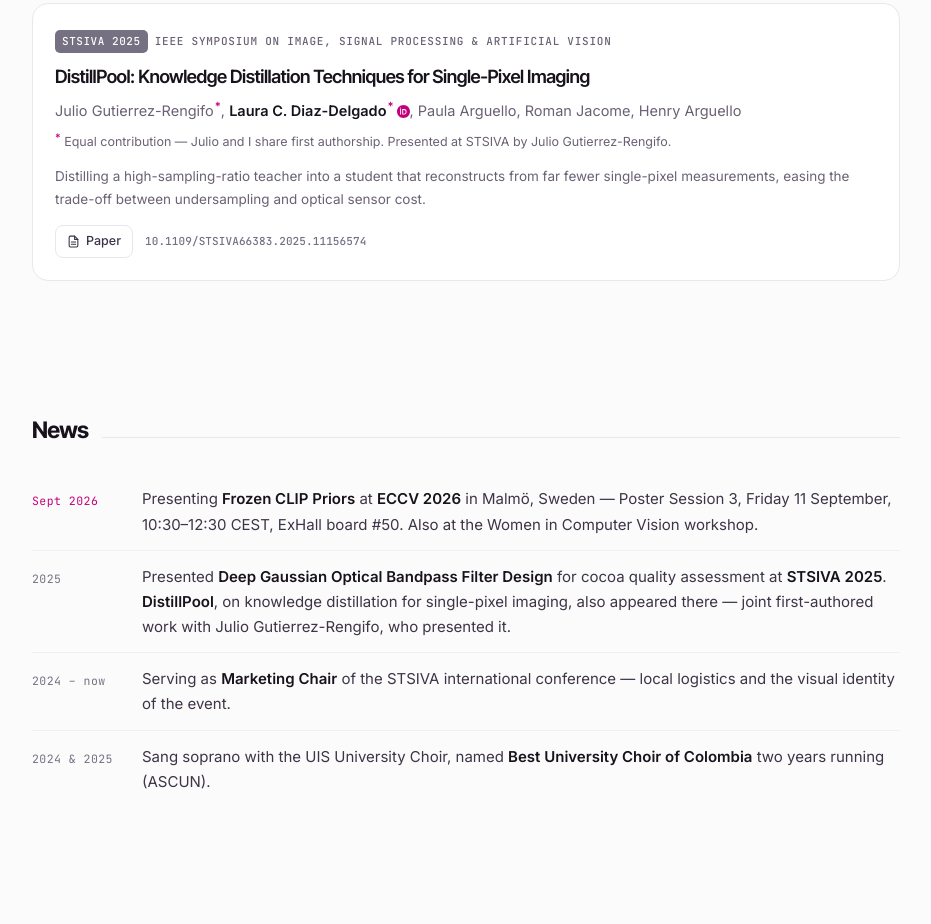
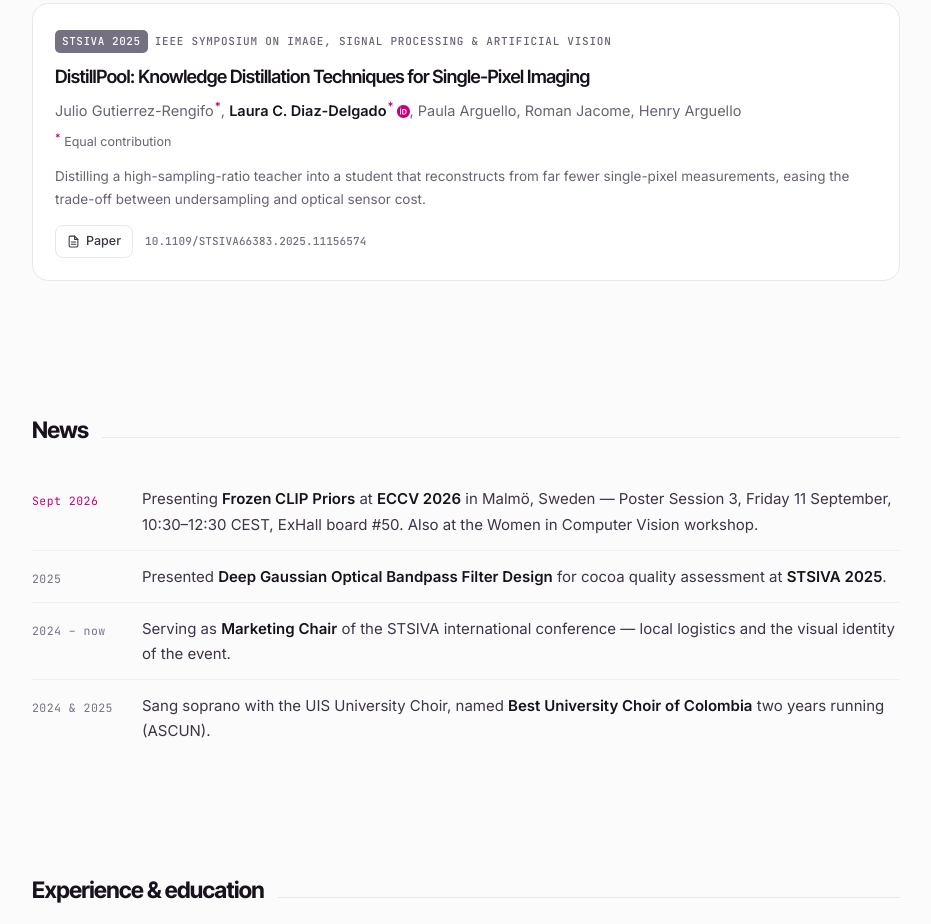
Before and after one commit to LauraCD2/LauraCD2.github.io, a plain HTML site: page index.html in a window 1280 px wide. Shown: the part 2520-3444 px from the top of the page, without its empty margins (174-1105 px from the left). Drawn offline with Linux system fonts and the light colour scheme.

Commit message:
Trim equal-contribution note and 2025 news entry
Co-Authored-By: Claude Opus 5 <noreply@anthropic.com>

```diff
--- a/index.html
+++ b/index.html
@@ -631,7 +631,7 @@ footer a:hover{color:var(--magenta)}
       <div class="pubvenue muted"><span class="tag">STSIVA 2025</span> IEEE Symposium on Image, Signal Processing &amp; Artificial Vision</div>
       <h3>DistillPool: Knowledge Distillation Techniques for Single-Pixel Imaging</h3>
       <p class="authors">Julio Gutierrez-Rengifo<sup class="eq">*</sup>, <span class="me">Laura C. Diaz-Delgado</span><sup class="eq">*</sup><a class="orcid" href="https://orcid.org/0009-0003-9917-9505" target="_blank" rel="noopener" aria-label="ORCID iD 0009-0003-9917-9505" title="ORCID 0009-0003-9917-9505"><svg viewBox="0 0 24 24" fill="currentColor" aria-hidden="true"><path d="M12 0C5.37 0 0 5.37 0 12s5.37 12 12 12 12-5.37 12-12S18.63 0 12 0zM7.53 17.6H5.85V7.53h1.68V17.6zM6.69 6.5a.98.98 0 1 1 0-1.96.98.98 0 0 1 0 1.96zm4.72 11.1H9.73V7.53h3.4c3.2 0 4.6 2.29 4.6 5.04 0 2.99-1.87 5.03-4.6 5.03h-1.72zm.03-1.51h1.55c2.2 0 3.05-1.67 3.05-3.52 0-1.8-.9-3.53-3.05-3.53h-1.55v7.05z"/></svg></a>, Paula Arguello, Roman Jacome, Henry Arguello</p>
-      <p class="eqnote"><sup class="eq">*</sup> Equal contribution &mdash; Julio and I share first authorship. Presented at STSIVA by Julio Gutierrez-Rengifo.</p>
+      <p class="eqnote"><sup class="eq">*</sup> Equal contribution</p>
       <p class="where">Distilling a high-sampling-ratio teacher into a student that reconstructs from far fewer single-pixel measurements, easing the trade-off between undersampling and optical sensor cost.</p>
       <div class="pubactions">
         <a href="https://doi.org/10.1109/STSIVA66383.2025.11156574" target="_blank" rel="noopener">
@@ -656,7 +656,7 @@ footer a:hover{color:var(--magenta)}
       </li>
       <li>
         <span class="date">2025</span>
-        <span class="what">Presented <strong>Deep Gaussian Optical Bandpass Filter Design</strong> for cocoa quality assessment at <strong>STSIVA 2025</strong>. <strong>DistillPool</strong>, on knowledge distillation for single-pixel imaging, also appeared there &mdash; joint first-authored work with Julio Gutierrez-Rengifo, who presented it.</span>
+        <span class="what">Presented <strong>Deep Gaussian Optical Bandpass Filter Design</strong> for cocoa quality assessment at <strong>STSIVA 2025</strong>.</span>
       </li>
       <li>
         <span class="date">2024 – now</span>
```
